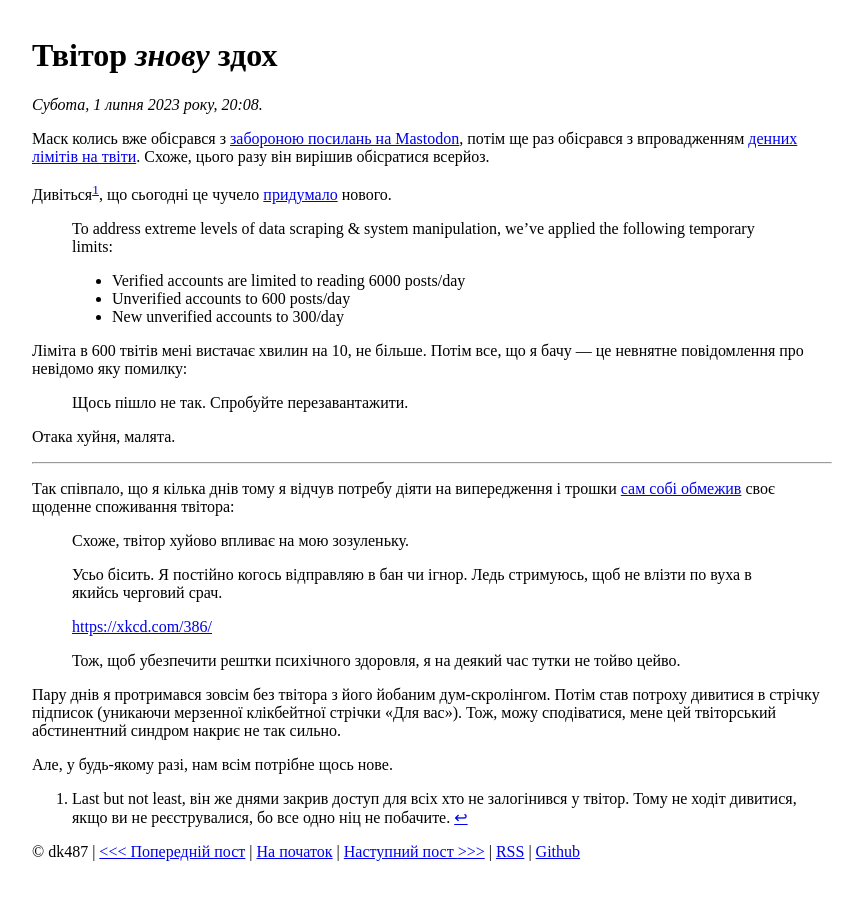
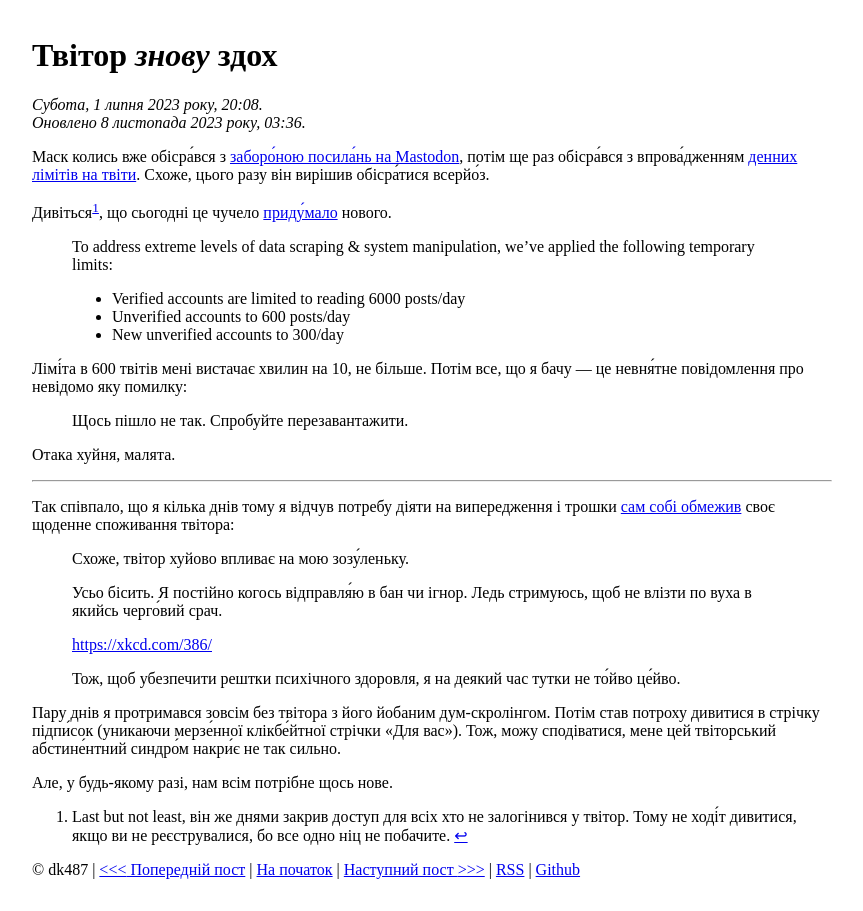
Before and after one commit to dk487/test.de.co.ua, a Jekyll site: the page built from _posts/2023/2023-07-01-twittor-dies-again.md, in a window 1280 px wide. Shown: the whole page, without its empty margins (208-1071 px from the left). Built offline with Jekyll 4.4.1, drawn with Linux system fonts in a browser that asks for light colours.

Commit message:
Post update: speech

```diff
--- a/_posts/2023/2023-07-01-twittor-dies-again.md
+++ b/_posts/2023/2023-07-01-twittor-dies-again.md
@@ -1,11 +1,12 @@
 ---
 title: Твітор _знову_ здох
 date: 2023-07-01 23:08:31 +03:00
+mtime: 2023-11-08 03:36:37 +02:00
 ---
 
-Маск колись вже обісрався з [забороною посилань на Mastodon][1], потім ще раз обісрався з впровадженням [денних лімітів на твіти][2]. Схоже, цього разу він вирішив обісратися всерйоз.
+Маск колись вже обісра́вся з [заборо́ною посила́нь на Mastodon][1], потім ще раз обісра́вся з впрова́дженням [денних лімітів на твіти][2]. Схоже, цього разу він вирішив обісра́тися всерйо́з.
 
-Дивіться[^1], що сьогодні це чучело [придумало][3] нового.
+Дивіться[^1], що сьогодні це чучело [приду́мало][3] нового.
 
 <div lang="en" markdown=1>
 > To address extreme levels of data scraping & system manipulation, we’ve applied the following temporary limits:
@@ -15,7 +16,7 @@
 > - New unverified accounts to 300/day
 </div>
 
-Ліміта в 600 твітів мені вистачає хвилин на 10, не більше. Потім все, що я бачу — це невнятне повідомлення про невідомо яку помилку:
+Лімі́та в 600 твітів мені вистачає хвилин на 10, не більше. Потім все, що я бачу — це невня́тне повідомлення про невідомо яку помилку:
 
 > Щось пішло не так. Спробуйте перезавантажити.
 
@@ -25,15 +26,15 @@
 
 Так співпало, що я кілька днів тому я відчув потребу діяти на випередження і трошки [сам собі обмежив][4] своє щоденне споживання твітора:
 
-> Схоже, твітор хуйово впливає на мою зозуленьку.
+> Схоже, твітор хуйово впливає на мою зозу́леньку.
 >
-> Усьо бісить. Я постійно когось відправляю в бан чи ігнор. Ледь стримуюсь, щоб не влізти по вуха в якийсь черговий срач.
+> Усьо бісить. Я постійно когось відправля́ю в бан чи ігнор. Ледь стримуюсь, щоб не влізти по вуха в якийсь черго́вий срач.
 >
 > <https://xkcd.com/386/>
 >
-> Тож, щоб убезпечити рештки психічного здоровля, я на деякий час тутки не тойво цейво.
+> Тож, щоб убезпечити рештки психічного здоровля, я на деякий час тутки не то́йво це́йво.
 
-Пару днів я протримався зовсім без твітора з його йобаним дум-скролінгом. Потім став потроху дивитися в стрічку підписок (уникаючи мерзенної клікбейтної стрічки «Для вас»). Тож, можу сподіватися, мене цей твіторський абстинентний синдром накриє не так сильно.
+Пару днів я протримався зовсім без твітора з його йобаним дум-скролінгом. Потім став потроху дивитися в стрічку підпи́сок (уникаючи мерзе́нної клікбе́йтної стрічки «Для вас»). Тож, можу сподіватися, мене цей твіторський абстине́нтний синдро́м накри́є не так сильно.
 
 Але, у будь-якому разі, нам всім потрібне щось нове.
 
@@ -43,4 +44,4 @@
 [3]: https://twitter.com/elonmusk/status/1675187969420828672
 [4]: https://twitter.com/kastaneda/status/1673263803939577856
 
-[^1]: <span lang="en">Last but not least</span>, він же днями закрив доступ для всіх хто не залогінився у твітор. Тому не ходіт дивитися, якщо ви не реєструвалися, бо все одно ніц не побачите.
+[^1]: <span lang="en">Last but not least</span>, він же днями закрив доступ для всіх хто не залогінився у твітор. Тому не ході́т дивитися, якщо ви не реєструвалися, бо все одно ніц не побачите.
```
